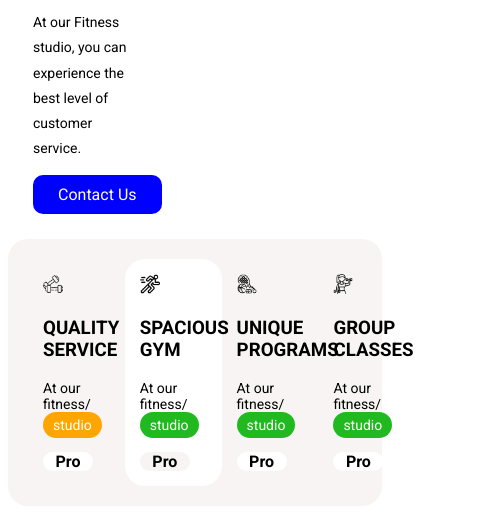
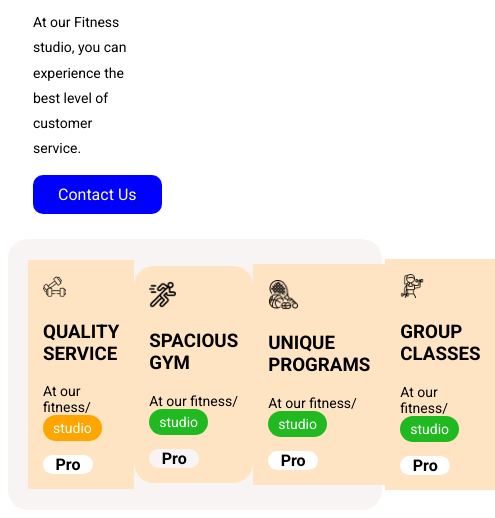
Before and after one commit to KhairiYusoff/Sports, a plain HTML site: page index.html in a window 390 px wide. Shown: the part 432-950 px from the top of the page, 495 px wide, since content can reach past the window. Drawn offline with Linux system fonts and the light colour scheme.

Commit message:
Update css

```diff
--- a/_grid.scss
+++ b/_grid.scss
@@ -106,3 +106,12 @@ p {
     background-color: rgb(248, 244, 244);
   }
 }
+
+@media screen and (max-width: 800px) {
+  .services {
+    .description {
+      width: 100%;
+      background-color: bisque;
+    }
+  }
+}
```
Also changed, not shown: style.css, 1 other file.
